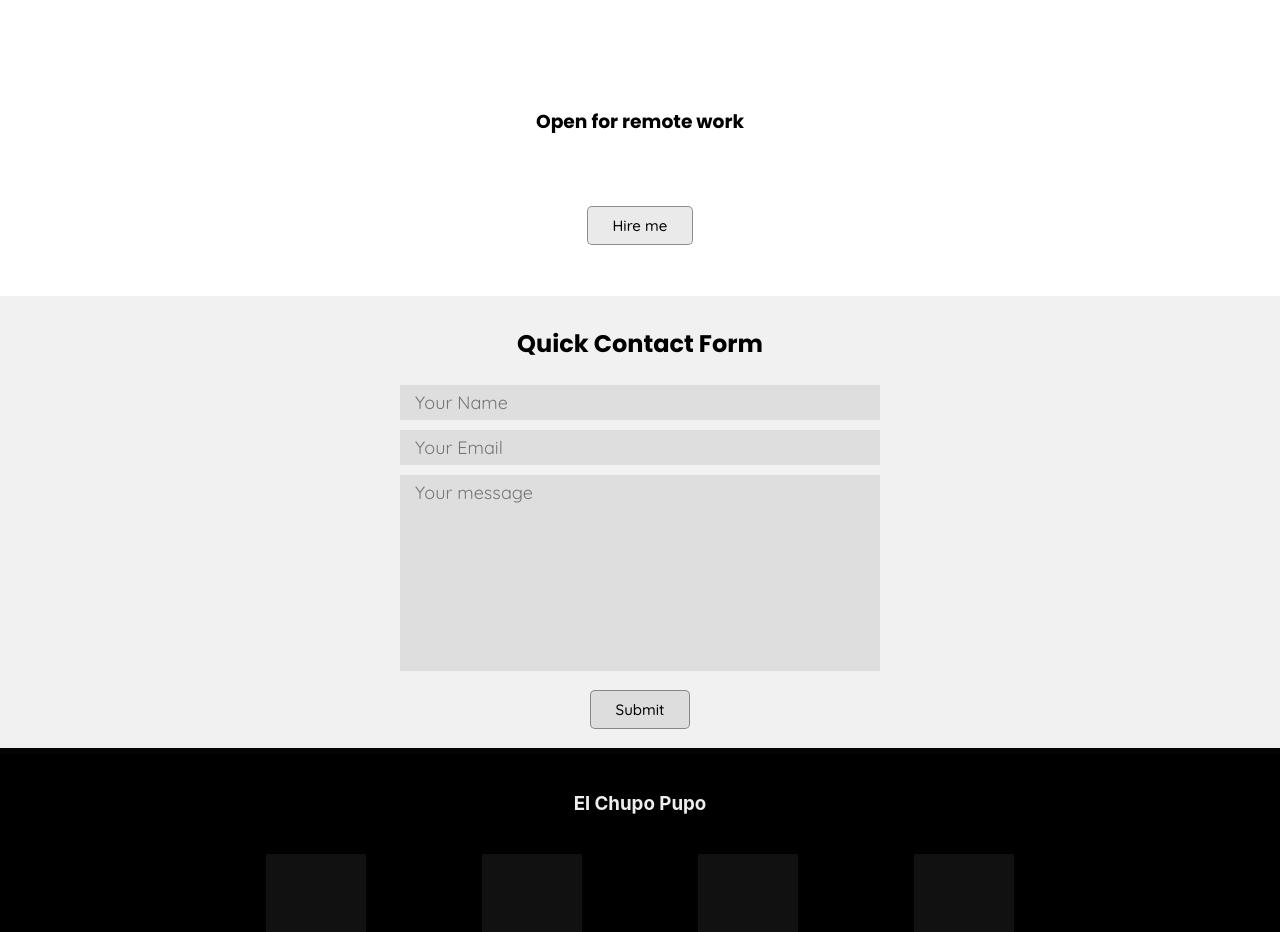
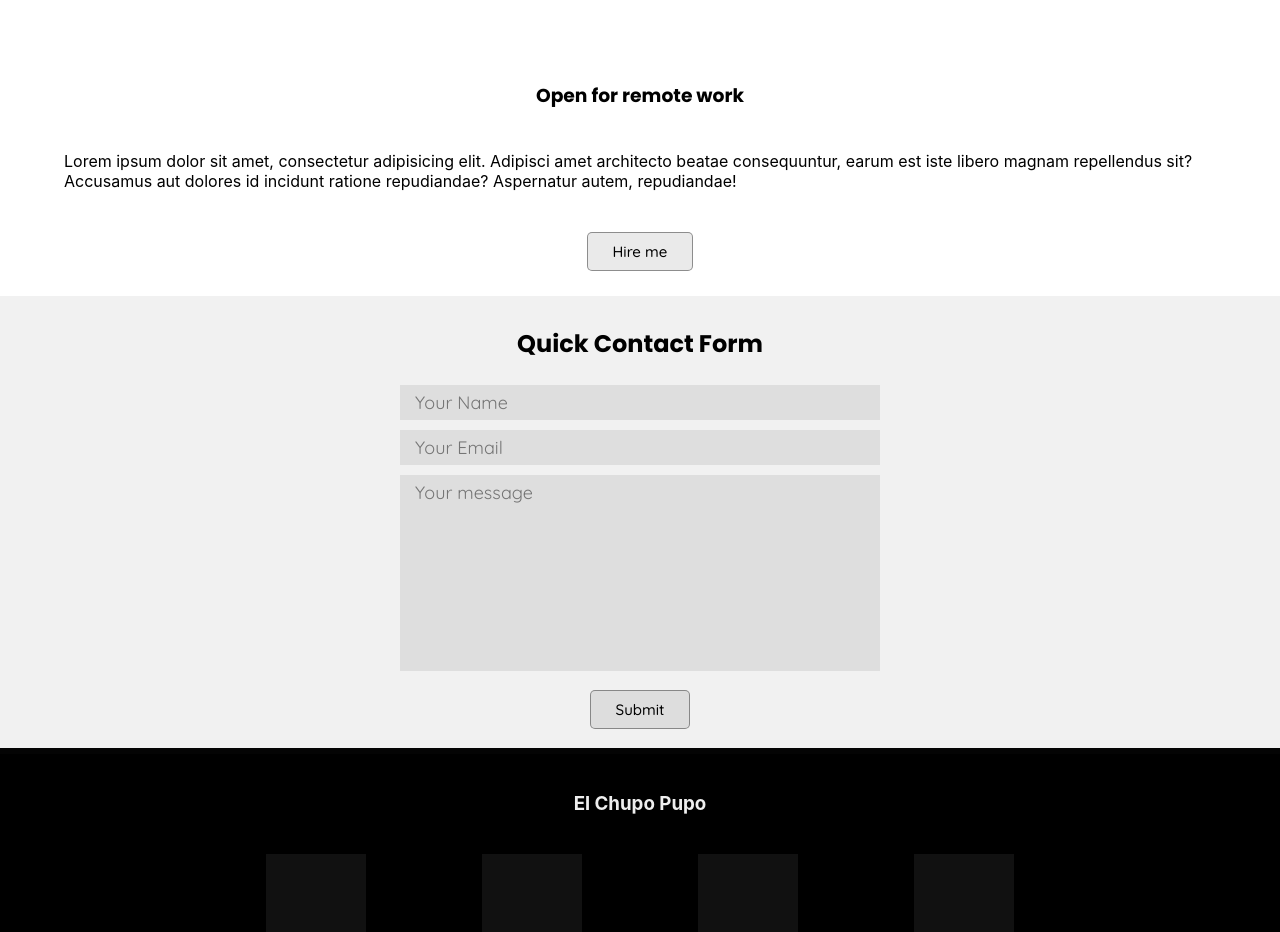
Before and after one commit to dzimentey/portfolio, a React (Create React App) app: page / in a window 1280 px wide. Shown: the part 2240-3172 px from the top of the page. Built offline with nearby package versions, Linux system fonts and the light colour scheme.

Commit message:
add: description to remote work block

```diff
--- a/src/remote-work/RemoteWork.tsx
+++ b/src/remote-work/RemoteWork.tsx
@@ -7,10 +7,19 @@ export const RemoteWork = () => {
         <div className={s.remoteWorkBlock}>
             <div className={`${common.container} ${s.remoteWorkContainer}`}>
 
-                    <h3 className={s.title}>Open for remote work</h3>
-                    <div className={s.hireButton}>
-                        Hire me
-                    </div>
+                <h3 className={s.title}>Open for remote work</h3>
+
+                <div>
+                    <p>
+                        Lorem ipsum dolor sit amet, consectetur adipisicing elit.
+                        Adipisci amet architecto beatae consequuntur, earum est iste libero magnam repellendus sit?
+                        Accusamus aut dolores id incidunt ratione repudiandae? Aspernatur autem, repudiandae!
+                    </p>
+                </div>
+
+                <div className={s.hireButton}>
+                    Hire me
+                </div>
 
             </div>
         </div>
```
